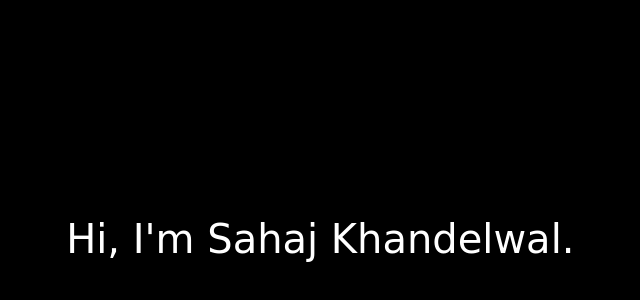
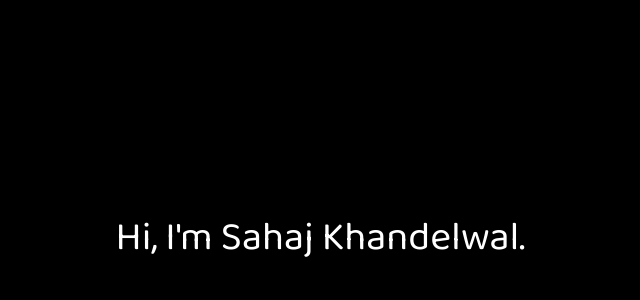
Before and after one commit to sahajsk21/sahajsk21.github.io, a plain HTML site: page index.html in a window 1280 px wide. Shown: the part 78-378 px from the top of the page, without its empty margins (373-1013 px from the left). Drawn offline with nearby package versions, Linux system fonts and the light colour scheme.

Commit message:
Update profile.css

```diff
--- a/css/profile.css
+++ b/css/profile.css
@@ -5,7 +5,7 @@
 #nametitle{
   margin: 25% 0em;
   color: white;
-  font-family: 'Nanum Pen Script', cursive;
+  font-family: 'Baloo Da 2', cursive;
 }
 
 .back_black{
```
